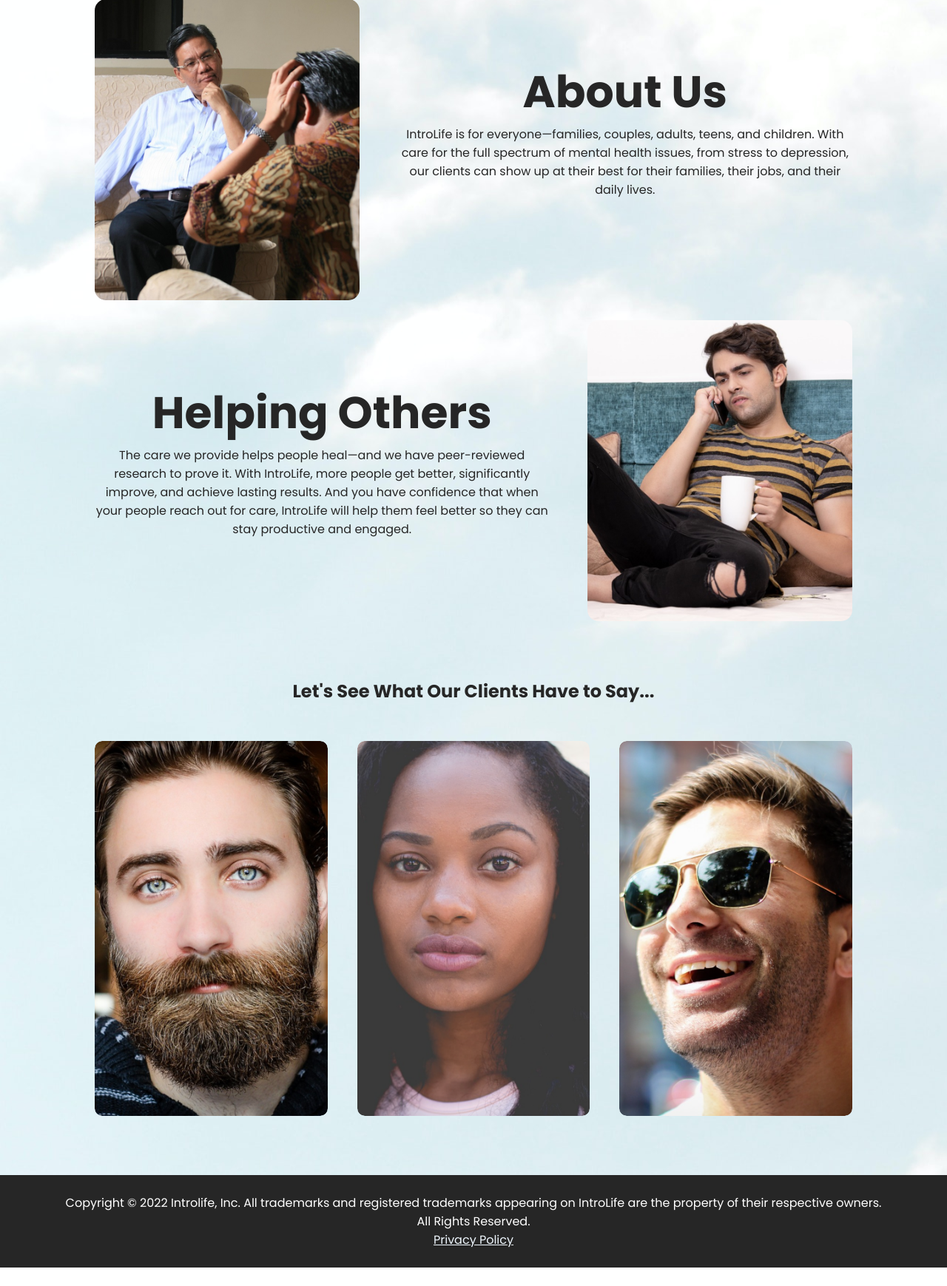
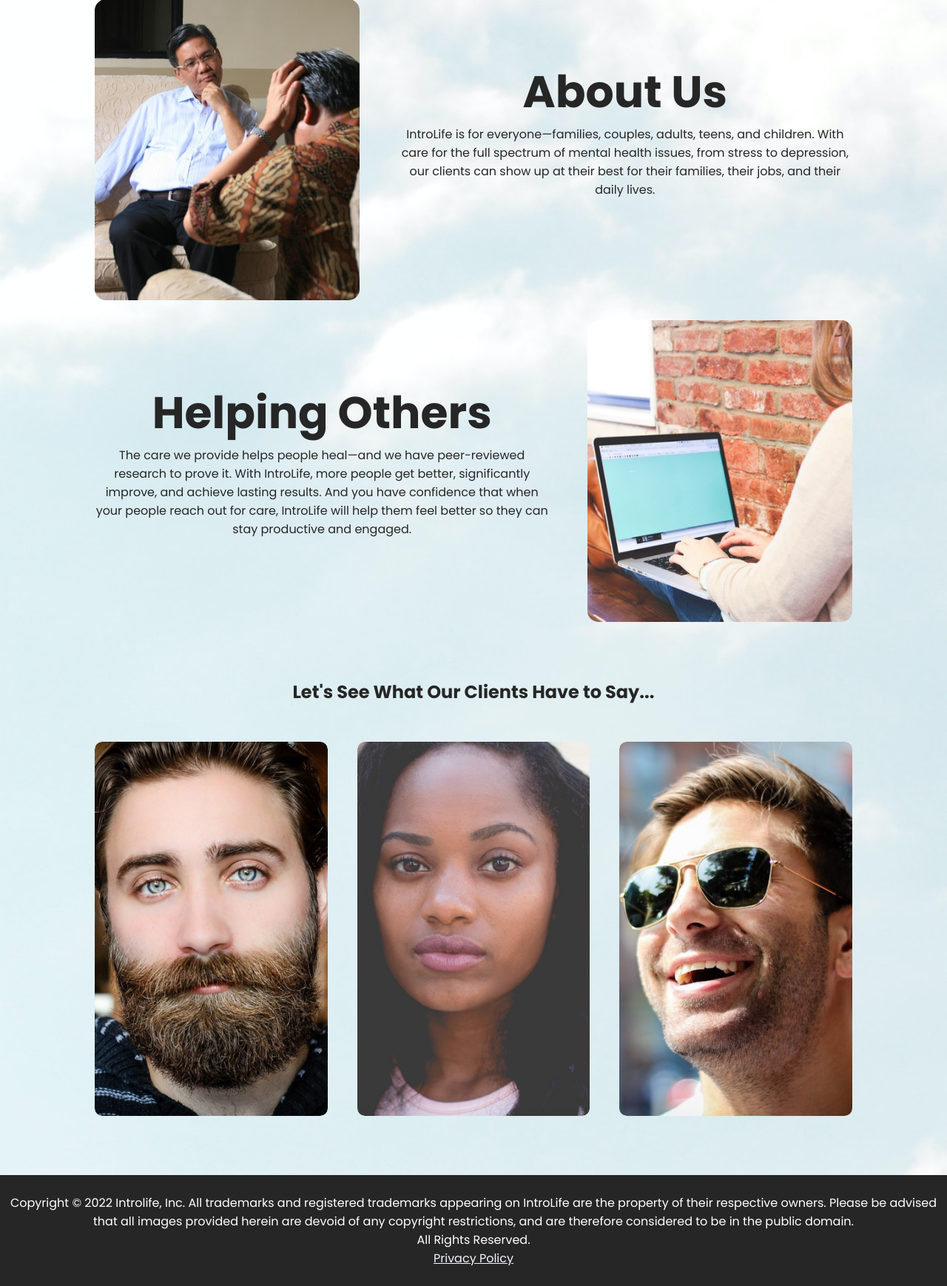
Before and after one commit to fbla-ethan-shreyas/introlife-repo, a Django app: page /about/ in a window 1280 px wide. Shown: the part 511-2250 px from the top of the page at 74% size. Before the commit the page ends 2225 px from the top, so only its background shows below. Run offline with Django 4.2, Linux system fonts and the light colour scheme; some libraries are stand-ins or nearby versions.

Commit message:
update copyright

```diff
--- a/introlife_app/templates/about.html
+++ b/introlife_app/templates/about.html
@@ -35,7 +35,7 @@
         </div>
 
         <div class="services-col-4">
-            <img src="../static/images/TALKING.png">
+            <img src="../static/images/Screenshot 2023-03-01 at 8.16.04 PM.png">
         </div>
     </div>
 </div>
--- a/introlife_app/templates/base.html
+++ b/introlife_app/templates/base.html
@@ -122,7 +122,7 @@
     </body>
     <footer>
         <div class="copyright">
-            <p>Copyright © 2022 Introlife, Inc. All trademarks and registered trademarks appearing on IntroLife are the property of their respective owners.</p>
+            <p>Copyright © 2022 Introlife, Inc. All trademarks and registered trademarks appearing on IntroLife are the property of their respective owners. Please be advised that all images provided herein are devoid of any copyright restrictions, and are therefore considered to be in the public domain.</p>
             <p>All Rights Reserved.</p>
             <p><a href="{% url 'privacypolicy' %}" style = "color:aliceblue;">Privacy Policy</a></p>
         </div>
```
Also changed, not shown: introlife_app/static/images/Screenshot 2023-03-01 at 8.16.04 PM.png (added), 4 other files.
